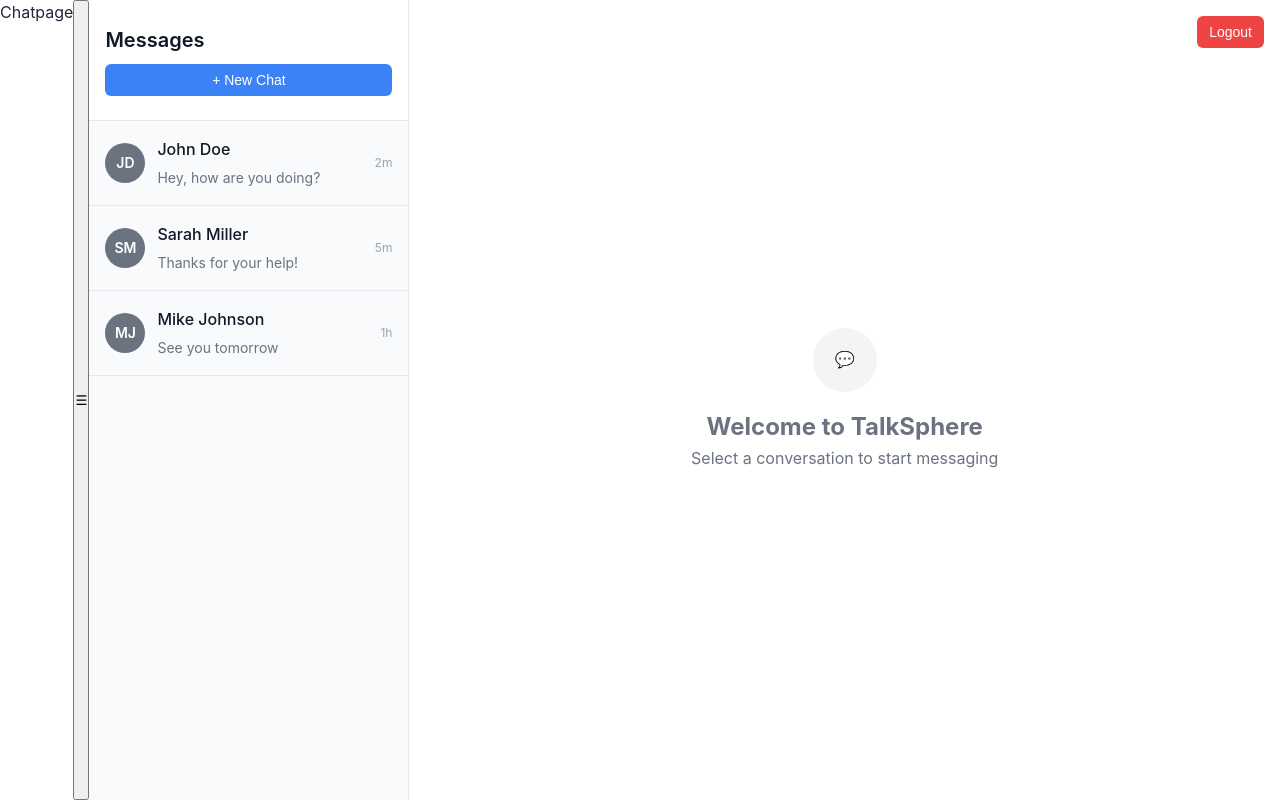
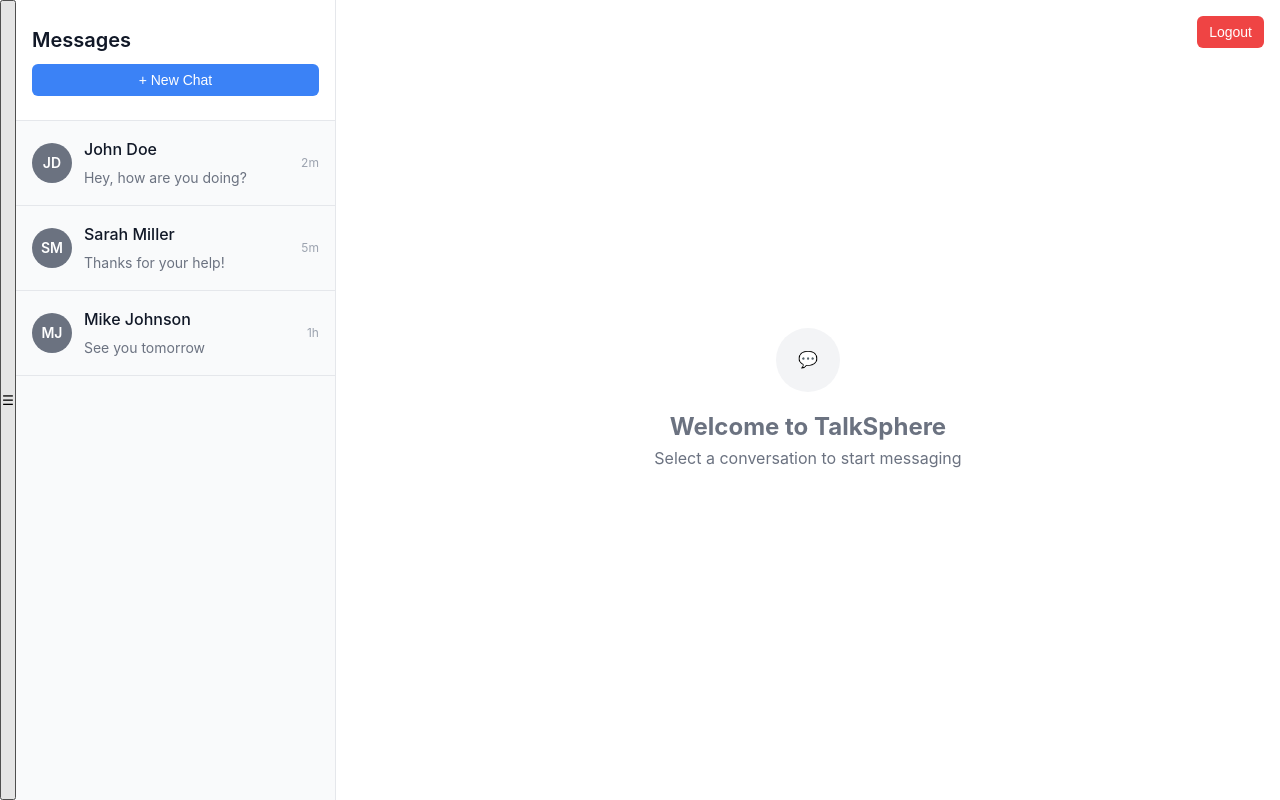
Before and after one commit to swapnilsontakke7676/TalkSphere, a React (Create React App) app in the folder frontend/: page /chats in a window 1280 px wide. Built offline with nearby package versions, Linux system fonts and the light colour scheme; sample sign-in values are in the browser's storage.

Commit message:
Removed Chatpage which was for demo

```diff
--- a/frontend/src/pages/ChatPage.js
+++ b/frontend/src/pages/ChatPage.js
@@ -76,7 +76,6 @@
 
     return (
         <div className="chat-container">
-            Chatpage
             <div className="chat-layout">
                 <button
                     className="mobile-menu-btn"
```
